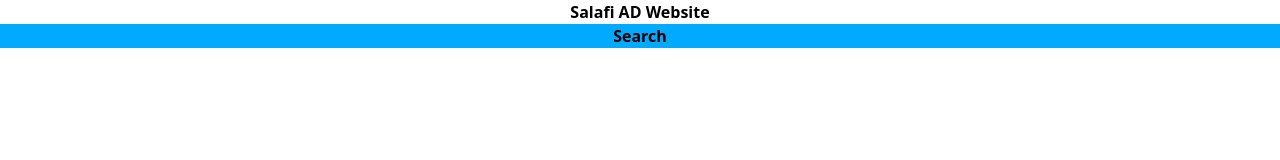
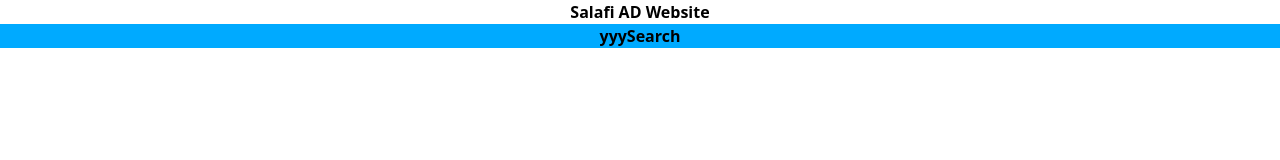
Before and after one commit to AOMuiz/salafiAd-frontend, a React (Create React App) app: page / in a window 1280 px wide. Shown: the top 160 px of the page. Built offline with nearby package versions, Linux system fonts and the light colour scheme.

Commit message:
made some changes to the button component

```diff
--- a/src/App.js
+++ b/src/App.js
@@ -8,7 +8,7 @@ function App() {
     <div className="text-center font-semibold">
       <h1>Salafi AD Website</h1>
       <div>
-        <Button text="Search" sym="" />
+        <Button text="Search" sym="yyy" />
       </div>
     </div>
   );
```
